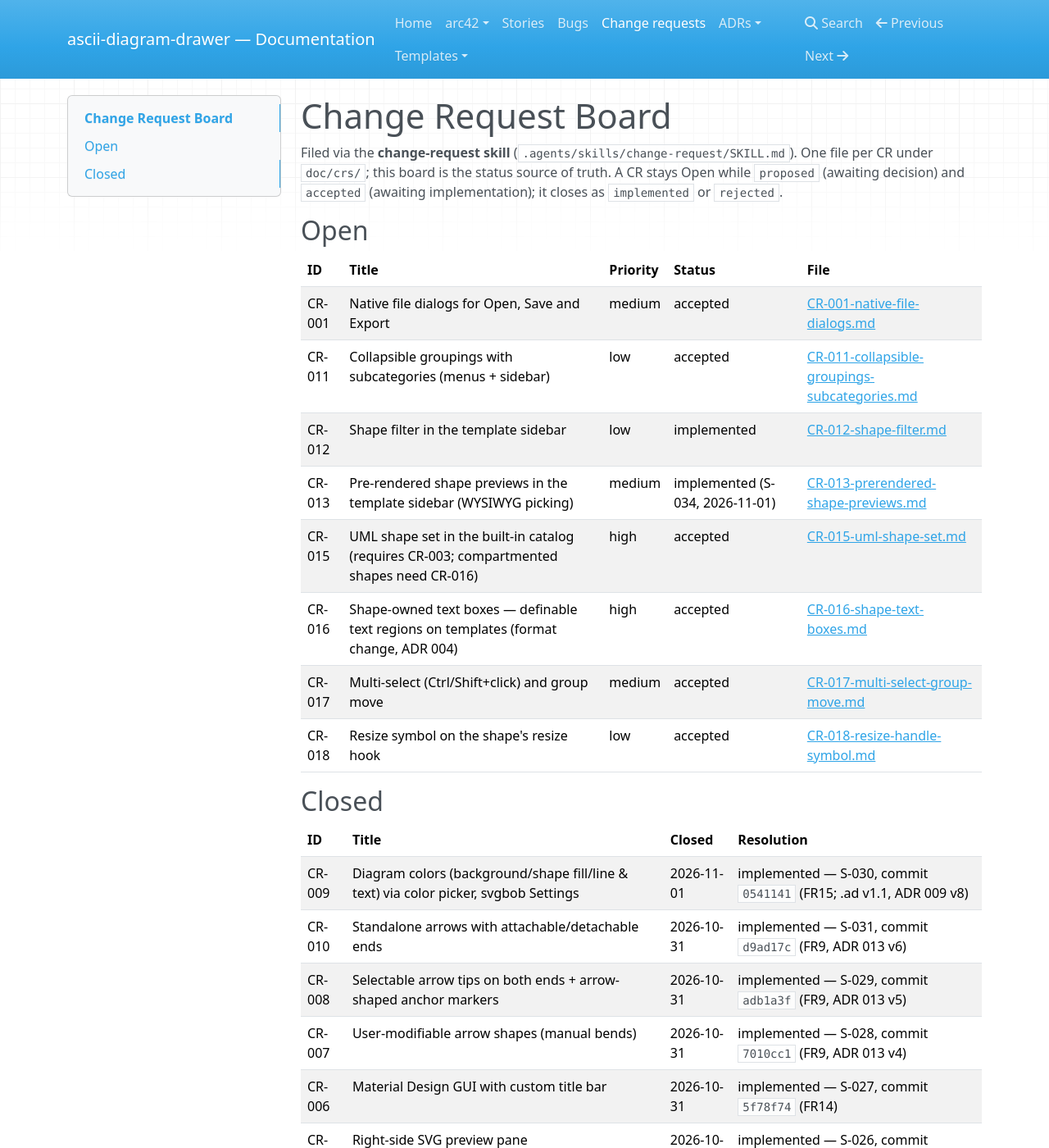
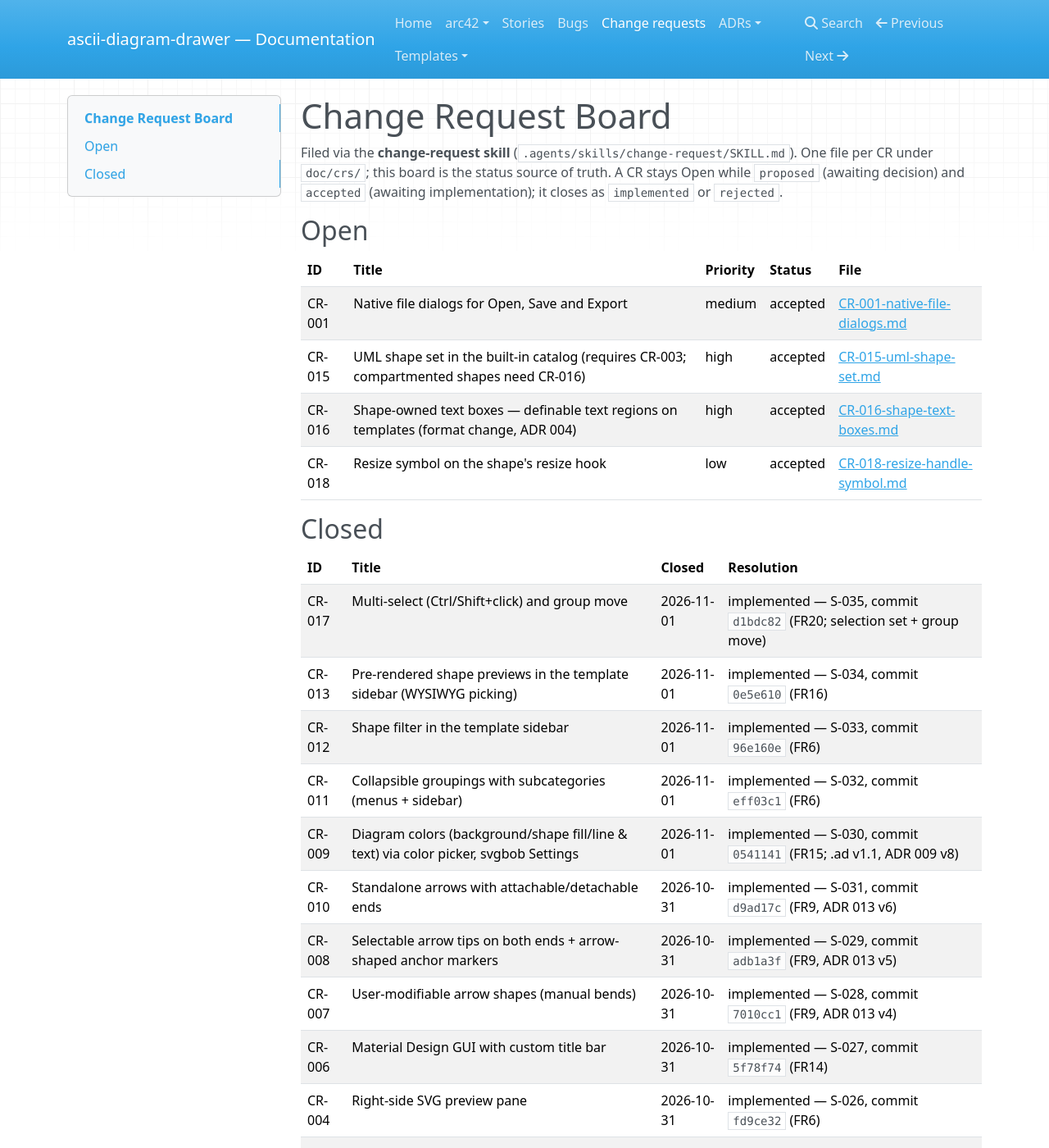
Before and after one commit to Reto411/ascii-diagram-drawer, an MkDocs documentation site: the page built from doc/crs/CRS.md, in a window 1280 px wide and 1400 px high. Shown: the whole window at 82% size. Built offline with MkDocs 1.6.1, drawn with Linux system fonts in a browser that asks for light colours; nearby versions of some CDN libraries.

Commit message:
docs: fill in S-035 commit hash (d1bdc82) in CR-017 + boards — CR-017 -> implemented, S-035 closed on the board; backfill CR-011/CR-012/CR-013 into the Closed table (implemented since S-032..S-034); arc42 overview tracker + section 8.4.7 record multi-select

```diff
--- a/doc/crs/CRS.md
+++ b/doc/crs/CRS.md
@@ -15,18 +15,18 @@ Filed via the **change-request skill** (`.agents/skills/change-request/SKILL.md`
 | ID | Title | Priority | Status | File |
 |----|-------|----------|--------|------|
 | CR-001 | Native file dialogs for Open, Save and Export | medium | accepted | [CR-001-native-file-dialogs.md](CR-001-native-file-dialogs.md) |
-| CR-011 | Collapsible groupings with subcategories (menus + sidebar) | low | accepted | [CR-011-collapsible-groupings-subcategories.md](CR-011-collapsible-groupings-subcategories.md) |
-| CR-012 | Shape filter in the template sidebar | low | implemented | [CR-012-shape-filter.md](CR-012-shape-filter.md) |
-| CR-013 | Pre-rendered shape previews in the template sidebar (WYSIWYG picking) | medium | implemented (S-034, 2026-11-01) | [CR-013-prerendered-shape-previews.md](CR-013-prerendered-shape-previews.md) |
 | CR-015 | UML shape set in the built-in catalog (requires CR-003; compartmented shapes need CR-016) | high | accepted | [CR-015-uml-shape-set.md](CR-015-uml-shape-set.md) |
 | CR-016 | Shape-owned text boxes — definable text regions on templates (format change, ADR 004) | high | accepted | [CR-016-shape-text-boxes.md](CR-016-shape-text-boxes.md) |
-| CR-017 | Multi-select (Ctrl/Shift+click) and group move | medium | accepted | [CR-017-multi-select-group-move.md](CR-017-multi-select-group-move.md) |
 | CR-018 | Resize symbol on the shape's resize hook | low | accepted | [CR-018-resize-handle-symbol.md](CR-018-resize-handle-symbol.md) |
 
 ## Closed
 
 | ID | Title | Closed | Resolution |
 |----|--------|--------|------------|
+| CR-017 | Multi-select (Ctrl/Shift+click) and group move | 2026-11-01 | implemented — S-035, commit `d1bdc82` (FR20; selection set + group move) |
+| CR-013 | Pre-rendered shape previews in the template sidebar (WYSIWYG picking) | 2026-11-01 | implemented — S-034, commit `0e5e610` (FR16) |
+| CR-012 | Shape filter in the template sidebar | 2026-11-01 | implemented — S-033, commit `96e160e` (FR6) |
+| CR-011 | Collapsible groupings with subcategories (menus + sidebar) | 2026-11-01 | implemented — S-032, commit `eff03c1` (FR6) |
 | CR-009 | Diagram colors (background/shape fill/line & text) via color picker, svgbob Settings | 2026-11-01 | implemented — S-030, commit `0541141` (FR15; .ad v1.1, ADR 009 v8) |
 | CR-010 | Standalone arrows with attachable/detachable ends | 2026-10-31 | implemented — S-031, commit `d9ad17c` (FR9, ADR 013 v6) |
 | CR-008 | Selectable arrow tips on both ends + arrow-shaped anchor markers | 2026-10-31 | implemented — S-029, commit `adb1a3f` (FR9, ADR 013 v5) |
```
Also changed, not shown: doc/arc42/08-building-block-view.md (+1 -0 lines), doc/arc42/overview.md (+1 -1 lines), doc/crs/CR-017-multi-select-group-move.md (+2 -2 lines), doc/stories/BOARD.md (+2 -1 lines).
